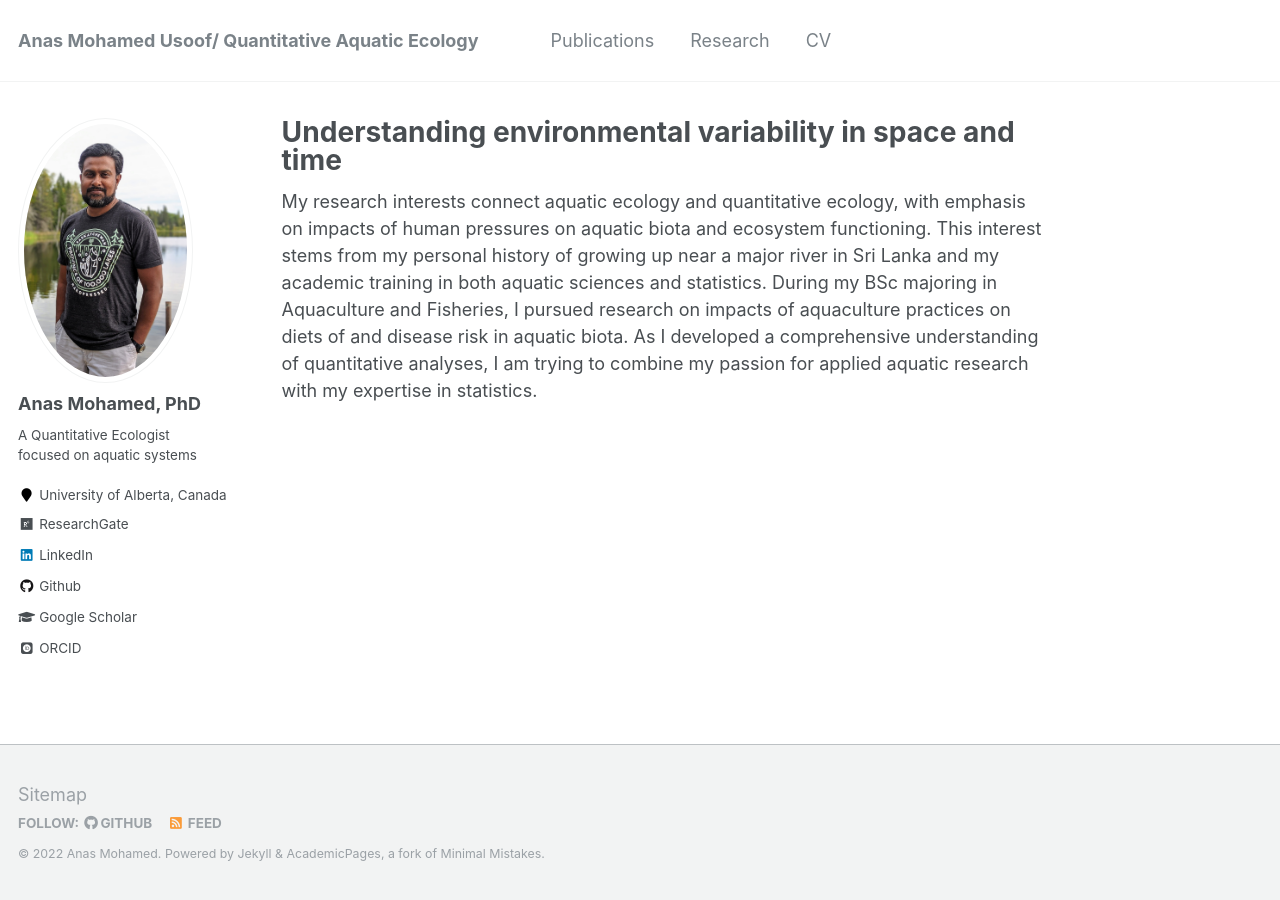
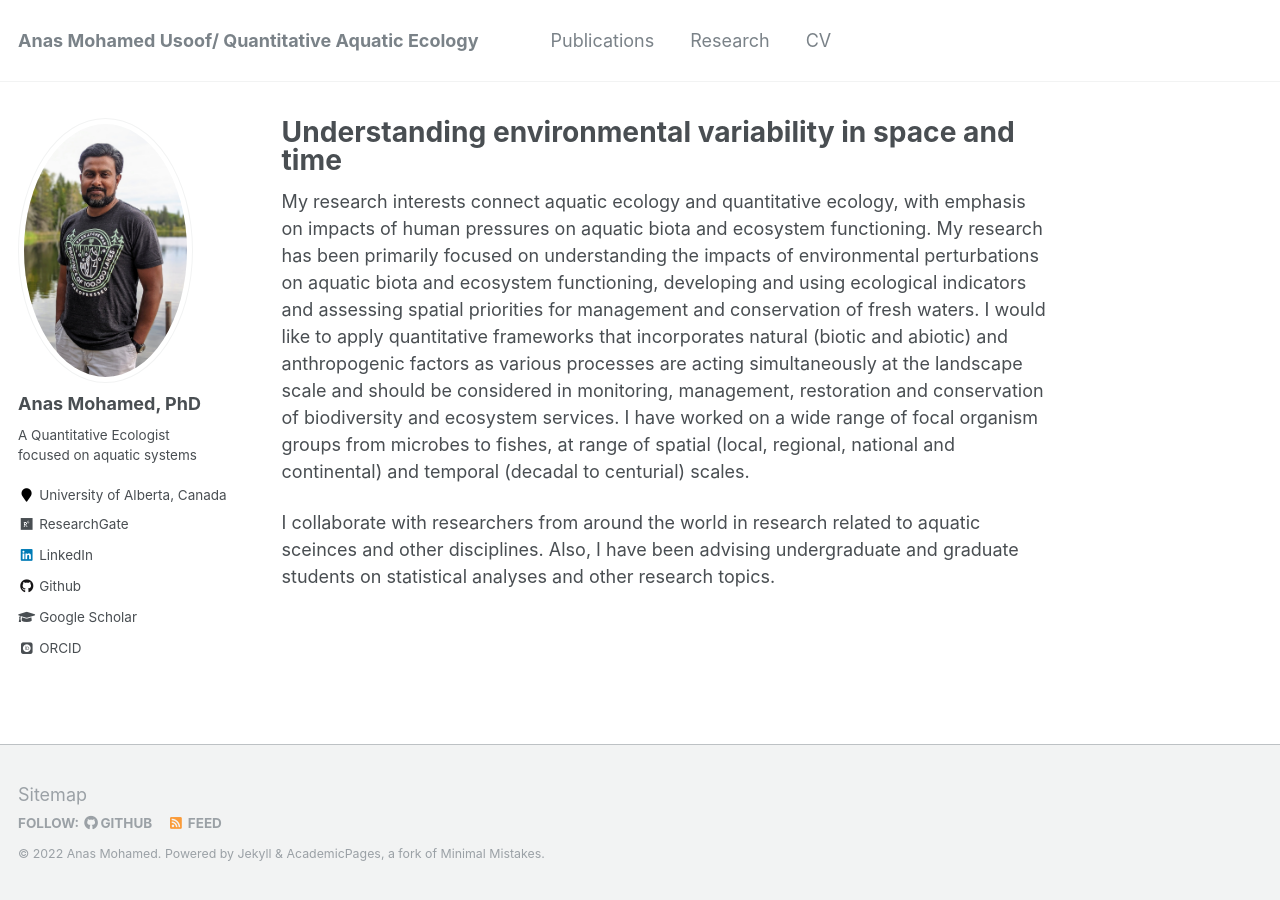
Before and after one commit to AnasMUM/AnasMUM.github.io, a Jekyll site: the page built from _pages/about.md, in a window 1280 px wide. Built offline with Jekyll 4.4.1, drawn with Linux system fonts in a browser that asks for light colours; some web fonts are replaced.

Commit message:
Update about.md

```diff
--- a/_pages/about.md
+++ b/_pages/about.md
@@ -8,4 +8,6 @@ redirect_from:
   - /about.html
 ---
 
-My research interests connect aquatic ecology and quantitative ecology, with emphasis on impacts of human pressures on aquatic biota and ecosystem functioning.  This interest stems from my personal history of growing up near a major river in Sri Lanka and my academic training in both aquatic sciences and statistics. During my BSc majoring in Aquaculture and Fisheries, I pursued research on impacts of aquaculture practices on diets of and disease risk in aquatic biota. As I developed a comprehensive understanding of quantitative analyses, I am trying to combine my passion for applied aquatic research with my expertise in statistics.
+My research interests connect aquatic ecology and quantitative ecology, with emphasis on impacts of human pressures on aquatic biota and ecosystem functioning. My research has been primarily focused on understanding the impacts of environmental perturbations on aquatic biota and ecosystem functioning, developing and using ecological indicators and assessing spatial priorities for management and conservation of fresh waters.  I would like to apply quantitative frameworks that incorporates natural (biotic and abiotic) and anthropogenic factors as various processes are acting simultaneously at the landscape scale and should be considered in monitoring, management, restoration and conservation of biodiversity and ecosystem services. I have worked on a wide range of focal organism groups from microbes to fishes, at range of spatial (local, regional, national and continental) and temporal (decadal to centurial) scales.
+
+ I collaborate with researchers from around the world in research related to aquatic sceinces and other disciplines. Also, I have been advising undergraduate and graduate students on statistical analyses and other research topics.
```
